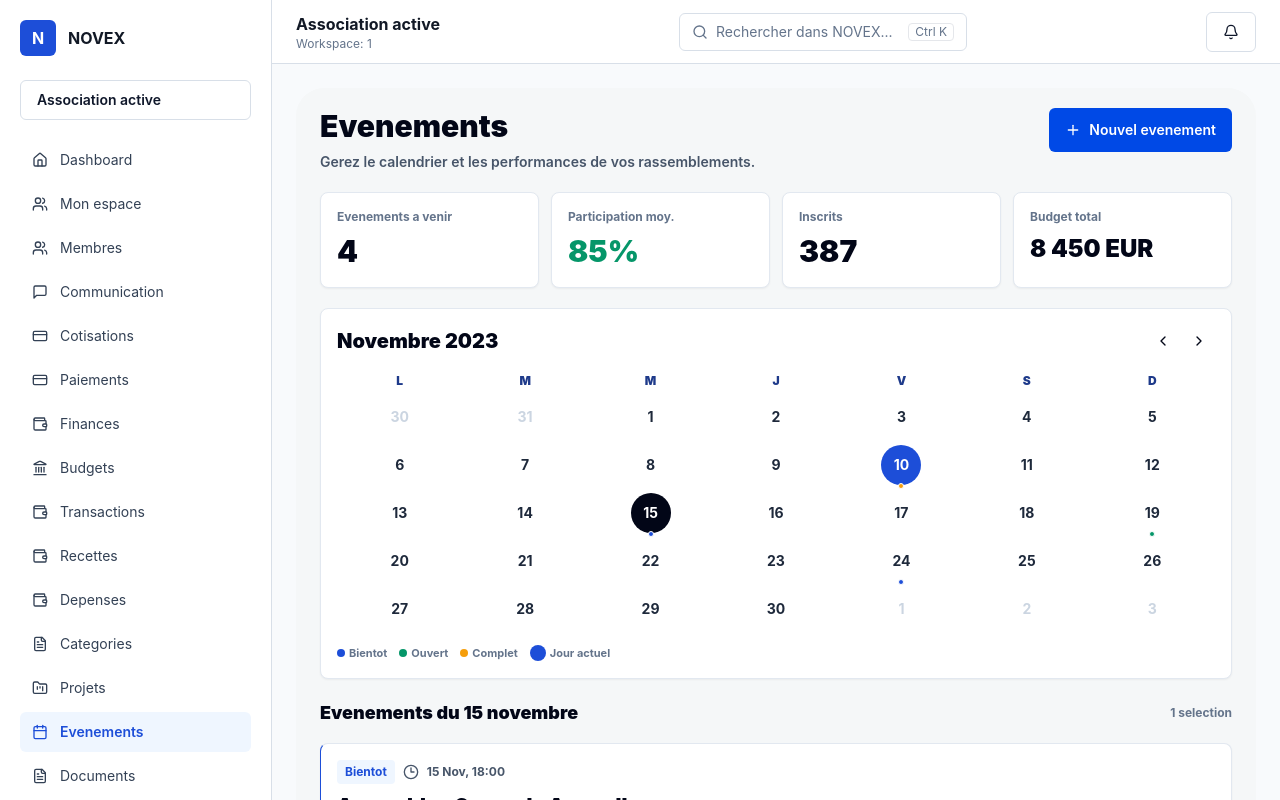
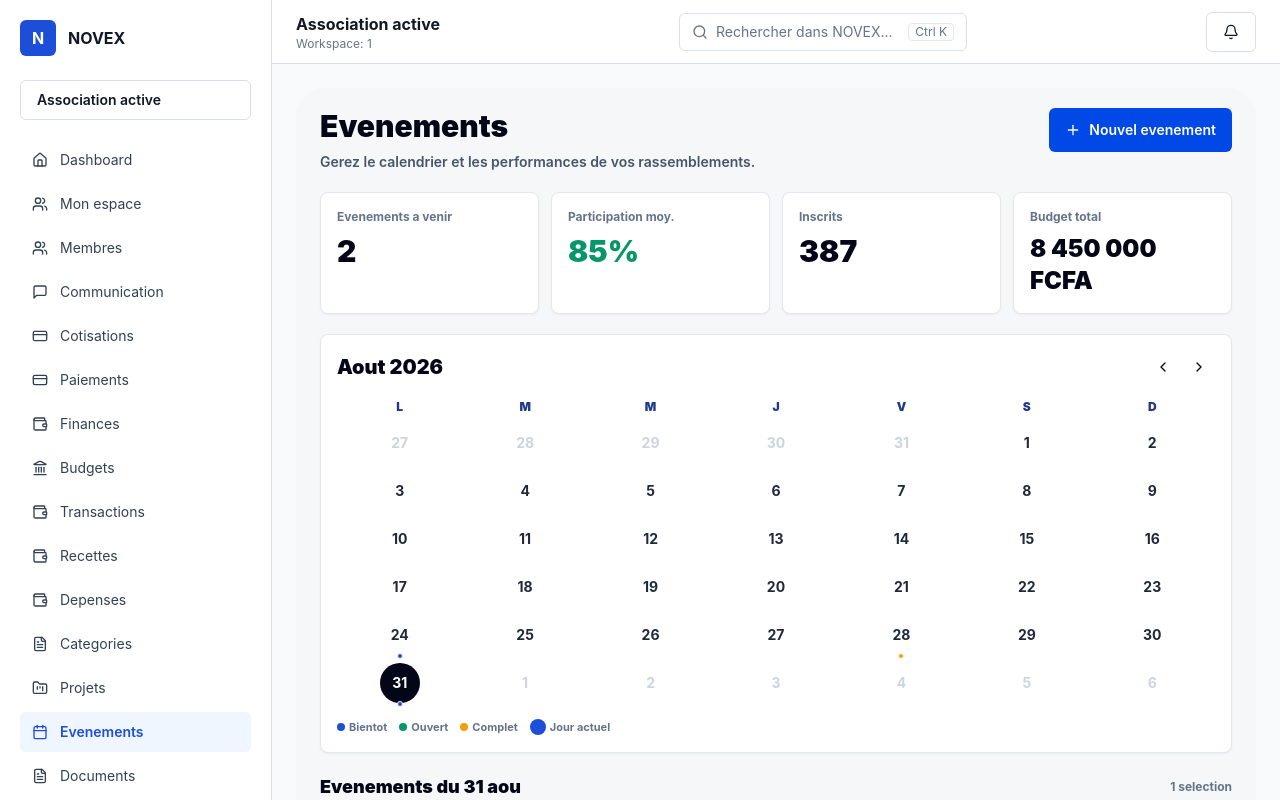
Before and after one commit to momoyann667/novex, a Next.js app in the folder frontend/: page /app/1/events in a window 1280 px wide. Shown: the top 800 px of the page. Built offline with nearby package versions, Linux system fonts and the light colour scheme.

Commit message:
fix: align events calendar with current date

```diff
--- a/frontend/src/features/events/events-view.tsx
+++ b/frontend/src/features/events/events-view.tsx
@@ -8,7 +8,7 @@ import { Button } from "@/components/ui/button";
 type EventRow = {
   id: string;
   title: string;
-  day: number;
+  date: string;
   time: string;
   type: string;
   location: string;
@@ -20,74 +20,109 @@ type EventRow = {
   status: "Bientot" | "Ouvert" | "Complet";
 };
 
-const monthLabel = "Novembre 2023";
-const todayDay = 10;
-const leadingDays = [30, 31];
+const monthNames = ["Janvier", "Fevrier", "Mars", "Avril", "Mai", "Juin", "Juillet", "Aout", "Septembre", "Octobre", "Novembre", "Decembre"];
+const currency = "FCFA";
 
 const events: EventRow[] = [
   {
-    id: "EVT-2023-001",
+    id: "EVT-2026-001",
     title: "Assemblee Generale Annuelle",
-    day: 15,
+    date: "2026-08-31",
     time: "18:00",
     type: "Conference",
     location: "Centre de Conference",
     participants: "120/150",
     participantPercent: 80,
-    budget: "5 000 EUR",
-    expense: "3 200 EUR",
-    revenue: "6 500 EUR",
+    budget: `5 000 000 ${currency}`,
+    expense: `3 200 000 ${currency}`,
+    revenue: `6 500 000 ${currency}`,
     status: "Bientot"
   },
   {
-    id: "EVT-2023-002",
+    id: "EVT-2026-002",
     title: "Atelier Formation Numerique",
-    day: 19,
+    date: "2026-09-04",
     time: "09:00",
     type: "Formation",
     location: "En ligne (Zoom)",
     participants: "45/50",
     participantPercent: 90,
-    budget: "500 EUR",
-    expense: "120 EUR",
-    revenue: "0 EUR",
+    budget: `500 000 ${currency}`,
+    expense: `120 000 ${currency}`,
+    revenue: `0 ${currency}`,
     status: "Ouvert"
   },
   {
-    id: "EVT-2023-003",
+    id: "EVT-2026-003",
     title: "Reunion Bureau Executif",
-    day: 10,
+    date: "2026-08-28",
     time: "16:30",
     type: "Reunion",
     location: "Siege NOVEX",
     participants: "12/12",
     participantPercent: 100,
-    budget: "150 EUR",
-    expense: "80 EUR",
-    revenue: "0 EUR",
+    budget: `150 000 ${currency}`,
+    expense: `80 000 ${currency}`,
+    revenue: `0 ${currency}`,
     status: "Complet"
   },
   {
-    id: "EVT-2023-004",
+    id: "EVT-2026-004",
     title: "Journee Communautaire",
-    day: 24,
+    date: "2026-08-24",
     time: "08:00",
     type: "Social",
     location: "Parc municipal",
     participants: "210/300",
     participantPercent: 70,
-    budget: "2 800 EUR",
-    expense: "1 100 EUR",
-    revenue: "900 EUR",
+    budget: `2 800 000 ${currency}`,
+    expense: `1 100 000 ${currency}`,
+    revenue: `900 000 ${currency}`,
     status: "Bientot"
   }
 ];
 
-const days = [
-  ...leadingDays.map((day) => ({ day, outside: true })),
-  ...Array.from({ length: 30 }, (_, index) => ({ day: index + 1, outside: false })),
-  ...[1, 2, 3].map((day) => ({ day, outside: true }))
-];
+function toIsoDate(date: Date) {
+  const year = date.getFullYear();
+  const month = String(date.getMonth() + 1).padStart(2, "0");
+  const day = String(date.getDate()).padStart(2, "0");
+  return `${year}-${month}-${day}`;
+}
+
+function getMonthLabel(date: Date) {
+  return `${monthNames[date.getMonth()]} ${date.getFullYear()}`;
+}
+
+function getCalendarDays(date: Date) {
+  const year = date.getFullYear();
+  const month = date.getMonth();
+  const firstDay = new Date(year, month, 1);
+  const daysInMonth = new Date(year, month + 1, 0).getDate();
+  const previousMonthDays = new Date(year, month, 0).getDate();
+  const leadingCount = (firstDay.getDay() + 6) % 7;
+  const currentDays = Array.from({ length: daysInMonth }, (_, index) => {
+    const day = index + 1;
+    return { day, date: toIsoDate(new Date(year, month, day)), outside: false };
+  });
+  const leadingDays = Array.from({ length: leadingCount }, (_, index) => {
+    const day = previousMonthDays - leadingCount + index + 1;
+    return { day, date: toIsoDate(new Date(year, month - 1, day)), outside: true };
+  });
+  const trailingCount = Math.max(0, 42 - leadingDays.length - currentDays.length);
+  const trailingDays = Array.from({ length: trailingCount }, (_, index) => {
+    const day = index + 1;
+    return { day, date: toIsoDate(new Date(year, month + 1, day)), outside: true };
+  });
+  return [...leadingDays, ...currentDays, ...trailingDays];
+}
+
+function getDisplayDay(dateIso: string) {
+  return Number(dateIso.slice(8, 10));
+}
+
+function getDisplayMonth(dateIso: string) {
+  return monthNames[Number(dateIso.slice(5, 7)) - 1].slice(0, 3);
+}
 
 function eventDotClass(status: EventRow["status"]) {
   return {
@@ -105,17 +140,27 @@ function statusClass(status: EventRow["status"]) {
   }[status];
 }
 
-function eventDaySummary(day: number) {
-  const count = events.filter((event) => event.day === day).length;
+function eventDaySummary(dateIso: string) {
+  const count = events.filter((event) => event.date === dateIso).length;
   if (!count) return "";
   return `${count} evenement${count > 1 ? "s" : ""}`;
 }
 
 export function EventsView({ workspaceSlug }: Readonly<{ workspaceSlug: string }>) {
-  const [selectedDay, setSelectedDay] = useState(15);
-  const selectedEvents = useMemo(() => events.filter((event) => event.day === selectedDay), [selectedDay]);
-  const upcomingEvents = events.filter((event) => event.day >= todayDay).length;
+  const [today] = useState(() => new Date());
+  const [visibleMonth, setVisibleMonth] = useState(() => new Date());
+  const [selectedDate, setSelectedDate] = useState(() => toIsoDate(new Date()));
+  const todayIso = toIsoDate(today);
+  const calendarDays = useMemo(() => getCalendarDays(visibleMonth), [visibleMonth]);
+  const selectedEvents = useMemo(() => events.filter((event) => event.date === selectedDate), [selectedDate]);
+  const upcomingEvents = events.filter((event) => event.date >= todayIso).length;
   const averageParticipation = Math.round(events.reduce((total, event) => total + event.participantPercent, 0) / events.length);
+  const selectedDay = getDisplayDay(selectedDate);
+  const selectedMonth = getDisplayMonth(selectedDate);
+
+  function changeMonth(offset: number) {
+    setVisibleMonth((current) => new Date(current.getFullYear(), current.getMonth() + offset, 1));
+  }
 
   return (
     <main className="min-h-screen bg-[#f5f7f8] px-4 pb-28 pt-5 text-slate-950 md:rounded-[28px] md:px-6">
@@ -147,18 +192,18 @@ export function EventsView({ workspaceSlug }: Readonly<{ workspaceSlug: string }
         </article>
         <article className="min-h-24 rounded-lg border border-slate-200 bg-white p-4 shadow-sm">
           <p className="text-xs font-bold text-slate-500">Budget total</p>
-          <p className="mt-2 text-2xl font-black">8 450 EUR</p>
+          <p className="mt-2 text-2xl font-black">8 450 000 {currency}</p>
         </article>
       </section>
 
       <section className="mt-5 rounded-lg border border-slate-200 bg-white p-4 shadow-sm">
         <div className="flex items-center justify-between">
-          <h2 className="text-xl font-black tracking-normal">{monthLabel}</h2>
+          <h2 className="text-xl font-black tracking-normal">{getMonthLabel(visibleMonth)}</h2>
           <div className="flex gap-1">
-            <button className="grid size-8 place-items-center rounded-md hover:bg-slate-100" type="button" aria-label="Mois precedent">
+            <button className="grid size-8 place-items-center rounded-md hover:bg-slate-100" type="button" aria-label="Mois precedent" onClick={() => changeMonth(-1)}>
               <ChevronLeft className="size-4" />
             </button>
-            <button className="grid size-8 place-items-center rounded-md hover:bg-slate-100" type="button" aria-label="Mois suivant">
+            <button className="grid size-8 place-items-center rounded-md hover:bg-slate-100" type="button" aria-label="Mois suivant" onClick={() => changeMonth(1)}>
               <ChevronRight className="size-4" />
             </button>
           </div>
@@ -168,17 +213,17 @@ export function EventsView({ workspaceSlug }: Readonly<{ workspaceSlug: string }
           {["L", "M", "M", "J", "V", "S", "D"].map((day) => <span key={day}>{day}</span>)}
         </div>
         <div className="mt-2 grid grid-cols-7 gap-y-2">
-          {days.map(({ day, outside }, index) => {
-            const dayEvents = outside ? [] : events.filter((event) => event.day === day);
-            const isToday = !outside && day === todayDay;
-            const isSelected = !outside && day === selectedDay;
+          {calendarDays.map(({ day, date, outside }, index) => {
+            const dayEvents = outside ? [] : events.filter((event) => event.date === date);
+            const isToday = date === todayIso;
+            const isSelected = date === selectedDate;
             return (
               <button
                 className={`relative mx-auto grid size-10 place-items-center rounded-full text-sm font-bold transition-colors ${outside ? "text-slate-300" : isSelected ? "bg-slate-950 text-white" : isToday ? "bg-blue-700 text-white" : "text-slate-800 hover:bg-blue-50"}`}
                 type="button"
-                key={`${outside ? "outside" : "current"}-${day}-${index}`}
-                onClick={() => !outside && setSelectedDay(day)}
-                aria-label={`${day} novembre ${eventDaySummary(day)}`}
+                key={`${date}-${index}`}
+                onClick={() => setSelectedDate(date)}
+                aria-label={`${day} ${getMonthLabel(new Date(date))} ${eventDaySummary(date)}`}
               >
                 {day}
                 {dayEvents.length ? (
@@ -200,7 +245,7 @@ export function EventsView({ workspaceSlug }: Readonly<{ workspaceSlug: string }
 
       <section className="mt-5 grid gap-4">
         <div className="flex items-center justify-between">
-          <h2 className="text-lg font-black">Evenements du {selectedDay} novembre</h2>
+          <h2 className="text-lg font-black">Evenements du {selectedDay} {selectedMonth.toLowerCase()}</h2>
           <span className="text-xs font-bold text-slate-500">{selectedEvents.length} selection</span>
         </div>
 
@@ -213,7 +258,7 @@ export function EventsView({ workspaceSlug }: Readonly<{ workspaceSlug: string }
             <div className="flex items-center gap-2 text-xs font-bold text-slate-600">
               <span className={`rounded px-2 py-1 ${statusClass(event.status)}`}>{event.status}</span>
               <Clock3 className="size-4" />
-              <span>{selectedDay} Nov, {event.time}</span>
+              <span>{getDisplayDay(event.date)} {getDisplayMonth(event.date)}, {event.time}</span>
             </div>
             <h3 className="mt-2 text-xl font-black tracking-normal">{event.title}</h3>
             <p className="mt-2 inline-flex items-center gap-2 text-sm font-semibold text-slate-600">
```
